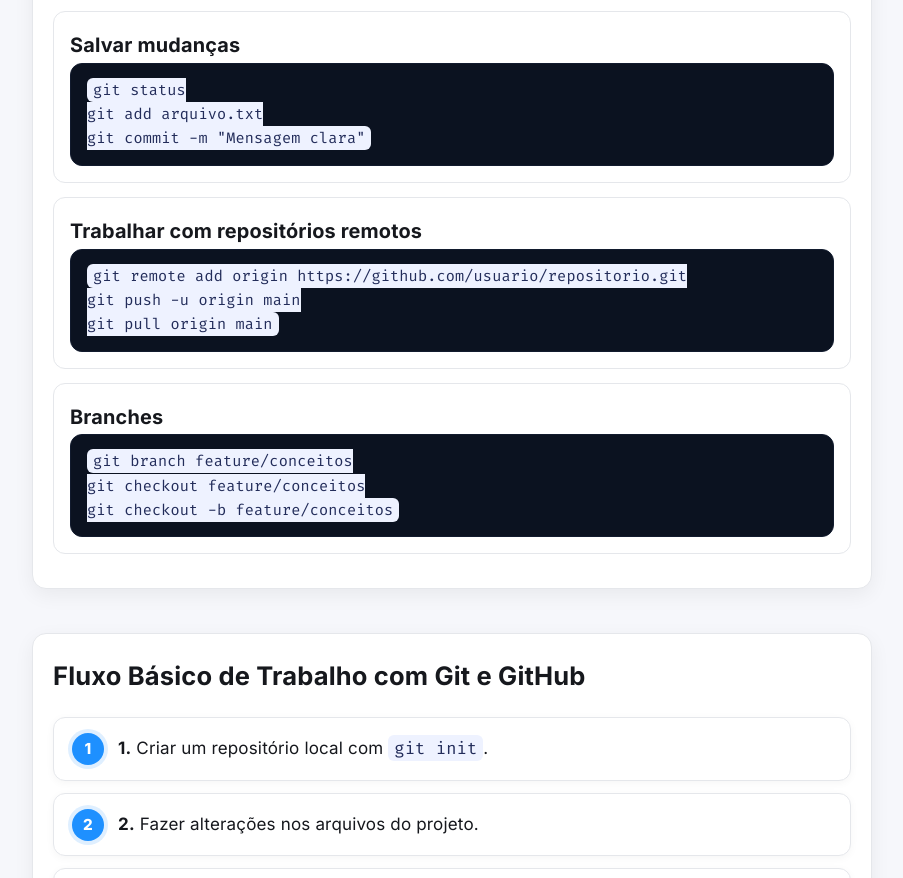
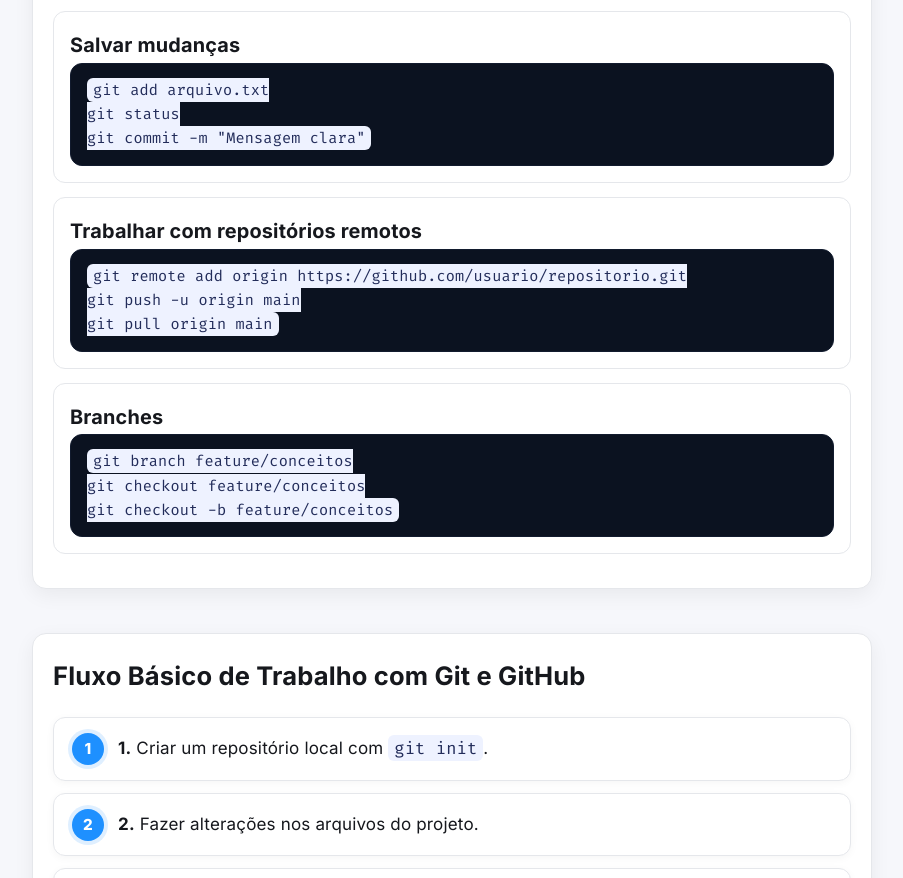
Before and after one commit to Taiane-rufatto/My_GitHub, a plain HTML site: page index.html in a window 1280 px wide. Shown: the part 1800-2678 px from the top of the page, without its empty margins (188-1091 px from the left). Drawn offline with Linux system fonts and the light colour scheme.

Commit message:
feat(3): mudança no corpo do texto

```diff
--- a/index.html
+++ b/index.html
@@ -101,8 +101,8 @@ git config user.email "voce@email.com"</code></pre>
 
                     <article class="card">
                         <h3>Salvar mudanças</h3>
-                        <pre class="code"><code>git status
-git add arquivo.txt
+                        <pre class="code"><code>git add arquivo.txt
+git status
 git commit -m "Mensagem clara"</code></pre>
                     </article>
 
```
